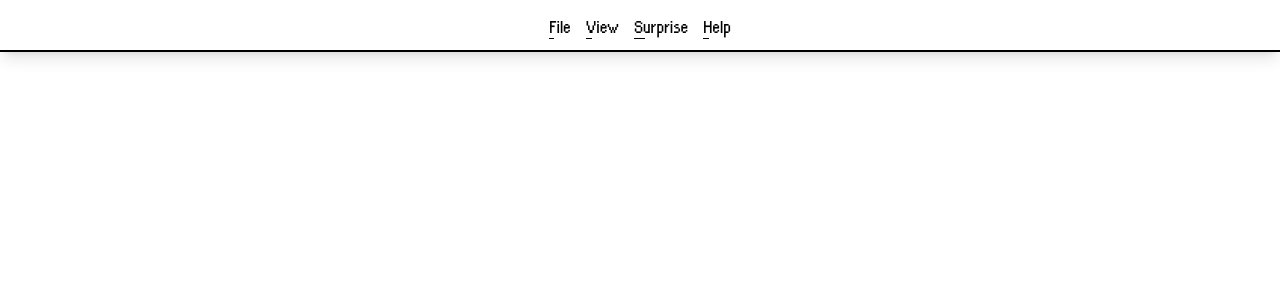
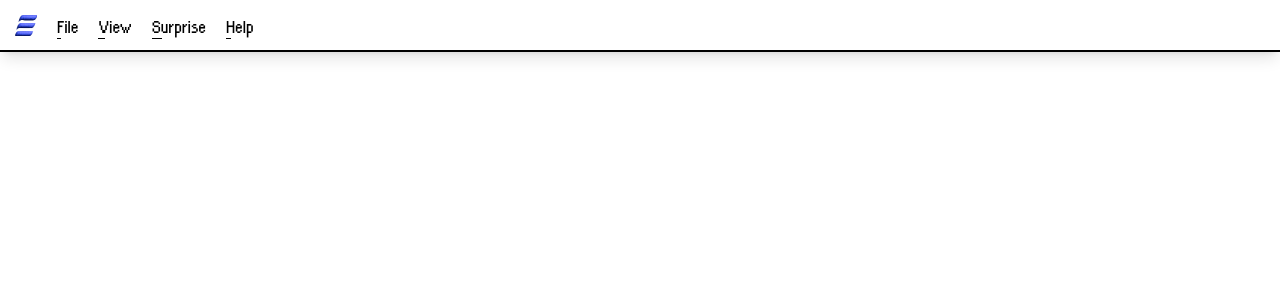
Before and after one commit to achiewe/project-erko-front, a Next.js app: page /erko in a window 1280 px wide. Shown: the top 300 px of the page. Built offline with nearby package versions, Linux system fonts and the light colour scheme.

Commit message:
add in the header erko logo

```diff
--- a/src/app/components/Header/Header.tsx
+++ b/src/app/components/Header/Header.tsx
@@ -1,7 +1,10 @@
+import Image from "next/image";
+import erkoLogo from "../../../../public/assets/erkoLogo.png";
 export default function Header() {
   return (
     <header className="w-full bg-white py-[10px] border-b-[2px] border-black shadow-lg">
-      <nav className="w-full flex flex-row justify-center items-center gap-[15px]">
+      <nav className="w-full flex flex-row justify-start items-center gap-[20px] pl-[15px]">
+        <Image src={erkoLogo} alt="erko logo" />
         <button className="relative underline-button text-[20px]">File</button>
         <button className="relative underline-button text-[20px]">View</button>
         <button className="relative underline-button text-[20px]">
```
Also changed, not shown: public/assets/erkoLogo.png (added).
